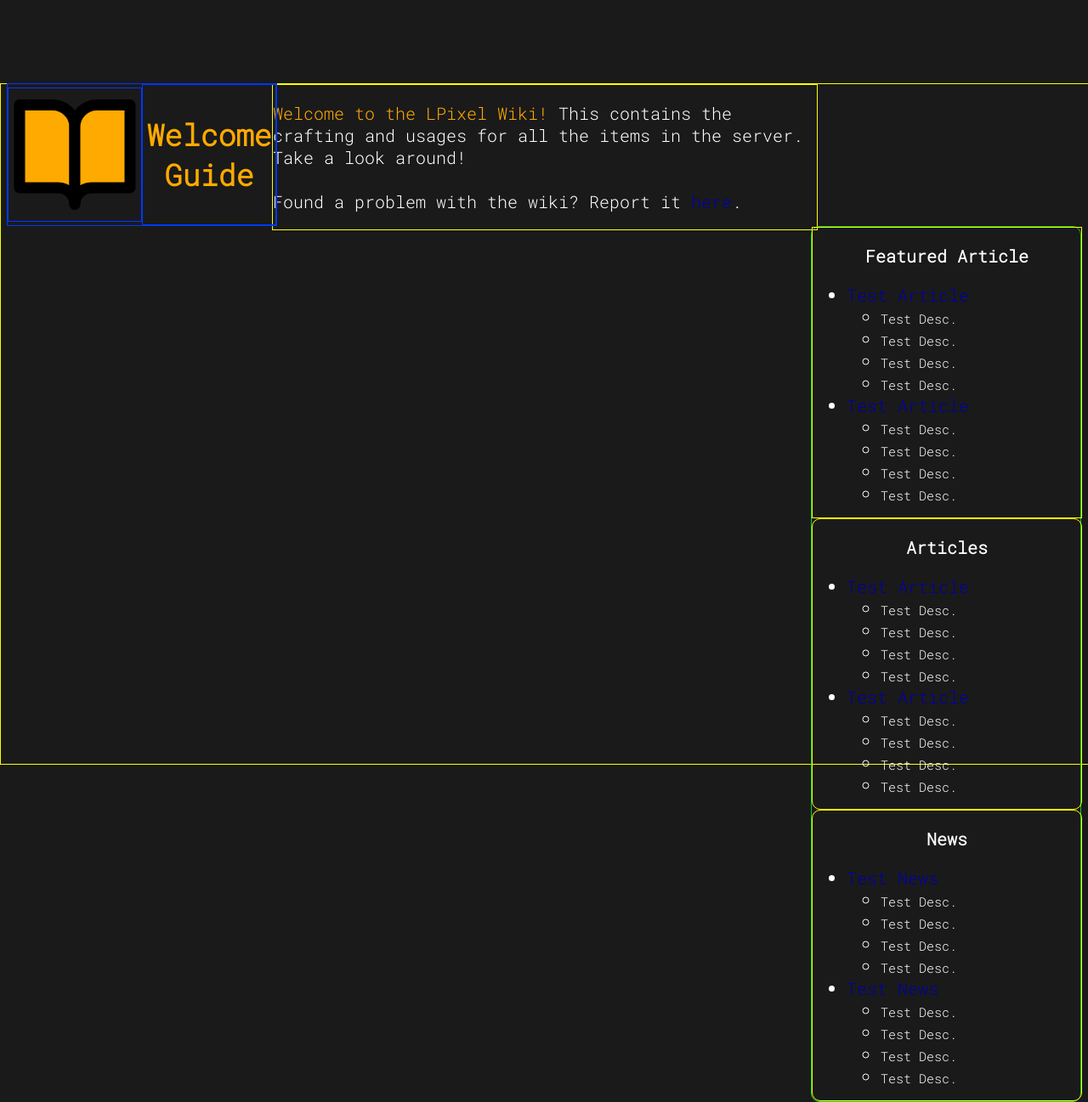
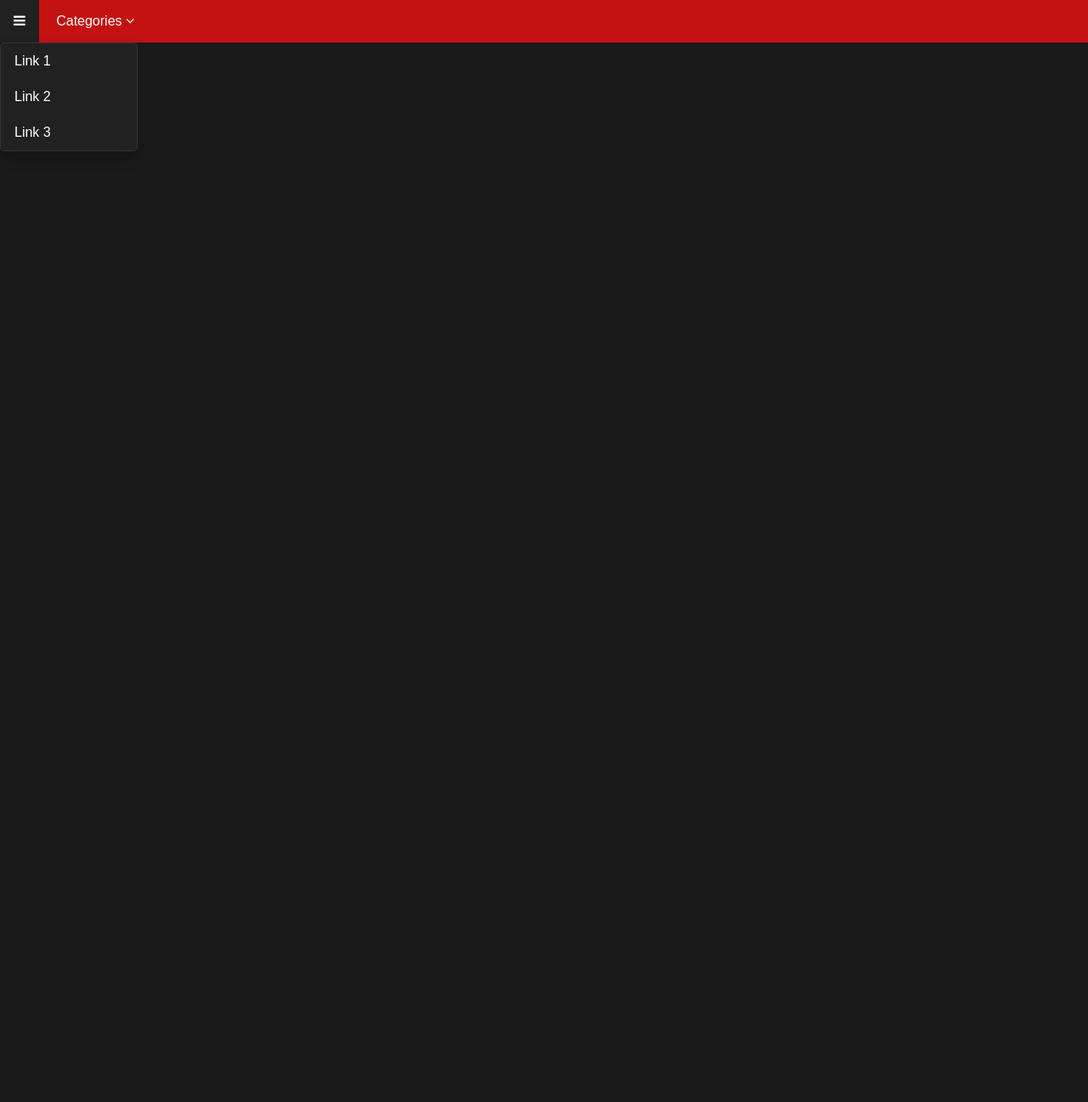
Before and after one commit to lpixelmc/lpixelmc.github.io, a PHP site: page /wiki/survival/items/index.html in a window 1280 px wide. Shown: the whole page at 85% size. After the commit the page ends 178 px from the top, so only its background shows below. Run offline with PHP 8.4, Linux system fonts and the light colour scheme.

Commit message:
Co-authored-by: Incbom <IncbomDev@users.noreply.github.com>

```diff
--- a/css/wiki_pages/index.css
+++ b/css/wiki_pages/index.css
@@ -1,226 +1,105 @@
-@import url('https://fonts.googleapis.com/css2?family=Roboto+Mono:wght@300&display=swap');
-.navigation {
-    height: 45px;
-    width: 100%;
+@import url('https://fonts.googleapis.com/css2?family=M+PLUS+Rounded+1c&display=swap');
+
+html {
+    background-color: #1a1a1a;
+    font-family: 'M PLUS Rounded 1c', sans-serif;
 }
 
-.introBox {
-    width: 100%;
-    height: 100%;
-    position: absolute;
-    left: 0;
-    right: 0;
-    margin: auto;
-    transform: translateY(0%);
-    font-size: 30px;
-    border: 1px solid yellow;
-}
-.introText {
-    width: 50%;
-    height: auto;
-    position: absolute;
-    left: 0;
-    right: 0;
-    margin: auto;
-    transform: translateY(0%);
-    font-size: 20px;
-    text-align: left;
-    border: 1px solid yellow;
+head {
+    margin: 0;
 }
 
-.featuredBox {
-    width: 100%;
-    float: left;
-    height: auto;
-    position: relative;
-    left: 0;
-    right: 0;
-    margin: auto;
-    transform: translateY(0%);
-    font-size: 15px;
-    border: 1px solid yellow;
-}
-.articleBox {
-    clear: both;
-    width: 100%;
-    float: left;
-    height: auto;
-    position: relative;
-    left: 0;
-    right: 0;
-    margin: auto;
-    transform: translateY(0%);
-    font-size: 15px;
-    border-radius: 10px;
-    border: 1px solid yellow;
+body {
+    margin: 0;
 }
 
-.leftBoxes {
-    clear: both;
-    width: 25%;
-    float: right;
-    height: auto;
-    position: relative;
-    left: 0;
-    right: 0;
-    margin: auto;
-    transform: translateY(0%);
-    font-size: 15px;
-    border-radius: 10px;
-    border: 1px solid rgb(13, 202, 48);
-}
-.newsBox {
-    clear: both;
+.nav {
+    height: 10%;
     width: 100%;
-    float: left;
-    height: auto;
-    position: relative;
-    left: 0;
-    right: 0;
-    margin: auto;
-    transform: translateY(0%);
-    font-size: 15px;
-    border-radius: 10px;
-    border: 1px solid yellow;
+    overflow: hi;
 }
 
-#introSVG {
-    width: 100%;
-  height: auto;
 
+
+
+.banner {
+    background-color: #c41212;
+    color: white;
+    font-family: "Proxima Nova", sans-serif;
+    background-repeat: no-repeat;
 }
 
-.introIcon {
-  width: 100%;
-  height: 100%;
-  border: 1px solid rgb(0, 55, 255);
-  display: flex;
-  align-items: center;
-  justify-content: center;
+.dropbtn {
+    background-color: rgba(0,0,0,0);
+    color: white;
+    padding: 16px;
+    font-size: 16px;
+    border: none;
+  }
 
-}
+  .dropdown {
+    position: relative;
+    display: inline-block;
+  }
 
-.introIconTextBox {
-    width: 100%;
-    height: auto;
-    position: relative;
-    left: 0;
-    text-align: center;
-    right: 0;
-    margin: auto;
-    transform: translateY(0%);
-    font-size: 30px;
-    border: 1px solid rgb(0, 55, 255);
-}
+  .dropdown-content {
+    display: none;
+    position: absolute;
+    background-color: #212121;
+    border: 1px solid #333333;
+    border-radius: 5px;
+    min-width: 160px;
+    box-shadow: 0px 8px 16px 0px rgba(0,0,0,0.2);
+    z-index: 1;
+    color: white;
+  }
 
-.fullIntroIcon {
-    display: flex;
-    align-items: center;
-    justify-content: center;
-    height: 25%;
-    clear: both;
-    float: left;
-    width: 25%;
-    position: relative;
-    left: 0;
-    right: 0;
-    margin: auto;
-    transform: translateY(0%);
-    font-size: 15px;
-    border: 1px solid rgb(0, 55, 255);
-}
-#newsTitle {
-    text-align: center;
-    font-size: 20px;
-    font-weight: bold;
+  .dropdown-content a {
     color: white;
-}
+    padding: 12px 16px;
+    text-decoration: none;
+    display: block;
+  }
 
-#featuredTitle {
-    text-align: center;
-    font-size: 20px;
-    font-weight: bold;
+  .dropdown-content a:hover {background-color: #ddd;}
+
+  .dropdown:hover .dropdown-content {display: block;}
+
+  .dropdown:hover .dropbtn {background-color: #212121;}
+
+  .dropbtn2 {
+    background-color: rgba(0,0,0,0);
     color: white;
-}
+    padding: 16px;
+    font-size: 16px;
+    border: none;
+  }
 
-#articleTitle {
-    text-align: center;
-    font-size: 20px;
-    font-weight: bold;
-    color: white;
-}
+    .dropdown2 {
+        position: relative;
+        display: inline-block;
+    }
 
-ul li {
-    list-style-type: disc;
-    color: white;
-    font-size: 20px;
-}
-html {
-    background-color: rgba(26,26,26,255);
-    font-family: 'Roboto Mono', sans-serif;
-    overflow-x: hidden;
-}
+    .dropdown-content2 {
+        display: none;
+        position: absolute;
+        background-color: #212121;
+        border: 1px solid #333333;
+        border-radius: 5px;
+        min-width: 160px;
+        z-index: 1;
+        color: white;
+    }
 
-html black {
-    color: #000000;
-}
+    .dropdown-content2 a {
+        color: white;
+        padding: 12px 16px;
+        text-decoration: none;
+        display: block;
+    }
 
-html dark_blue {
-    color: #0000AA;
-}
+    .dropdown-content2 a:hover {background-color: #ddd;}
 
-html dark_green {
-    color: #00AA00;
-}
+    .dropdown2:hover .dropdown-content2 {display: block;}
 
-html dark_aqua {
-    color: #00AAAA;
-}
-
-html dark_red {
-    color: #AA0000;
-}
-
-html dark_purple {
-    color: #AA00AA;
-}
-
-html gold {
-    color: #FFAA00;
-}
-
-html gray {
-    color: #AAAAAA;
-}
-
-html dark_gray {
-    color: #555555;
-}
-
-html blue {
-    color: #5555FF;
-}
-
-html green {
-    color: #55FF55;
-}
-
-html aqua {
-    color: #55FFFF;
-}
-
-html red {
-    color: #FF5555;
-}
-
-html light_purple {
-    color: #FF55FF;
-}
-
-html yellow {
-    color: #FFFF55;
-}
-
-html white {
-    color: #FFFFFF;
-}
+    .dropdown2:hover .dropbtn2 {background-color: #212121;}
--- a/wiki/survival/items/index.html
+++ b/wiki/survival/items/index.html
@@ -3,87 +3,30 @@
   <head>
     <link rel="stylesheet" href="../../../css/wiki_pages/index.css">
     <script src="../../../javascript/wiki_pages/index.js"></script>
-    <div class="navigation">
-
-    </div>
-
+    <link rel="stylesheet" href="https://cdnjs.cloudflare.com/ajax/libs/font-awesome/4.7.0/css/font-awesome.min.css">
   </head>
   <body>
-    <div class="navigation">
-
-    </div>
-
-    <div class="introBox">
-        <div class="introText">
-        <p><gold>Welcome to the LPixel Wiki!</gold><white> This contains the crafting and usages for all the items in the server. Take a look around!</white><br><br><white>Found a problem with the wiki? Report it </white><a href="https://discord.gg/AhrKwMZvaA" target="_blank" style="text-decoration: none"><dark_blue>here</dark_blue></a><white>.</white></p>
-        </div>
-        </div>
-        <div class="fullIntroIcon">
-            <div class="introIcon">
-                <img src="../../../images/wiki_pages/introIcon.svg" alt="introIcon" id="introSVG">
-            </div>
-            <div class="introIconTextBox">
-                    <h3 id="introIconText"><gold>Welcome Guide</gold></p>
-            </div>
-        </div>
-        <div class="leftBoxes">
-            <div class="featuredBox">
-             <h3 id="featuredTitle">Featured Article</h3>
-                <ul>
-                    <li><a href="test" style="text-decoration: none" target="_blank"><dark_blue>Test Article</dark_blue></a></li>
-                    <ul>
-                        <li style="list-style-type: circle"><white style="font-size: 15px">Test Desc.</white></li>
-                        <li style="list-style-type: circle"><white style="font-size: 15px">Test Desc.</white></li>
-                    <li style="list-style-type: circle"><white style="font-size: 15px">Test Desc.</white></li>
-                    <li style="list-style-type: circle"><white style="font-size: 15px">Test Desc.</white></li>
-                </ul>
-                <li><a href="test" style="text-decoration: none" target="_blank"><dark_blue>Test Article</dark_blue></a></li>
-                <ul>
-                    <li style="list-style-type: circle"><white style="font-size: 15px">Test Desc.</white></li>
-                    <li style="list-style-type: circle"><white style="font-size: 15px">Test Desc.</white></li>
-                    <li style="list-style-type: circle"><white style="font-size: 15px">Test Desc.</white></li>
-                    <li style="list-style-type: circle"><white style="font-size: 15px">Test Desc.</white></li>
-                </ul>
-            </ul>
-        </div>
-        <div class="articleBox">
-            <h3 id="articleTitle">Articles</h3>
-            <ul>
-                <li><a href="test" style="text-decoration: none" target="_blank"><dark_blue>Test Article</dark_blue></a></li>
-                <ul>
-                    <li style="list-style-type: circle"><white style="font-size: 15px">Test Desc.</white></li>
-                    <li style="list-style-type: circle"><white style="font-size: 15px">Test Desc.</white></li>
-                    <li style="list-style-type: circle"><white style="font-size: 15px">Test Desc.</white></li>
-                    <li style="list-style-type: circle"><white style="font-size: 15px">Test Desc.</white></li>
-                </ul>
-                <li><a href="test" style="text-decoration: none" target="_blank"><dark_blue>Test Article</dark_blue></a></li>
-                <ul>
-                    <li style="list-style-type: circle"><white style="font-size: 15px">Test Desc.</white></li>
-                    <li style="list-style-type: circle"><white style="font-size: 15px">Test Desc.</white></li>
-                    <li style="list-style-type: circle"><white style="font-size: 15px">Test Desc.</white></li>
-                    <li style="list-style-type: circle"><white style="font-size: 15px">Test Desc.</white></li>
-                </ul>
-        </div>
-        <div class="newsBox">
-            <h3 id="newsTitle">News</h3>
-            <ul>
-                <li><a href="test" style="text-decoration: none" target="_blank"><dark_blue>Test News</dark_blue></a></li>
-                <ul>
-                    <li style="list-style-type: circle"><white style="font-size: 15px">Test Desc.</white></li>
-                    <li style="list-style-type: circle"><white style="font-size: 15px">Test Desc.</white></li>
-                    <li style="list-style-type: circle"><white style="font-size: 15px">Test Desc.</white></li>
-                    <li style="list-style-type: circle"><white style="font-size: 15px">Test Desc.</white></li>
-                </ul>
-                <li><a href="test" style="text-decoration: none" target="_blank"><dark_blue>Test News</dark_blue></a></li>
-                <ul>
-                    <li style="list-style-type: circle"><white style="font-size: 15px">Test Desc.</white></li>
-                    <li style="list-style-type: circle"><white style="font-size: 15px">Test Desc.</white></li>
-                    <li style="list-style-type: circle"><white style="font-size: 15px">Test Desc.</white></li>
-                    <li style="list-style-type: circle"><white style="font-size: 15px">Test Desc.</white></li>
-            </ul>
+    <div class="nav">
+        <div class="banner">
+            <div class="dropdown">
+                <button class="dropbtn"><i class="fa fa-bars"></i></button>
+                <div class="dropdown-content">
+                  <a href="#">Link 1</a>
+                  <a href="#">Link 2</a>
+                  <a href="#">Link 3</a>
+                </div>
+              </div>
+              <div class="dropdown2">
+                <button class="dropbtn2">Categories <i class="fa fa-angle-down"></i></button>
+                <div class="dropdown-content2">
+                  <a href="#">Link 1</a>
+                  <a href="#">Link 2</a>
+                  <a href="#">Link 3</a>
+                </div>
 
         </div>
-        </div>
+    </div>
+  </body>
 
-  </body>
-</html>
+
+  </html>
```
Also changed, not shown: css/wiki_pages/search.css (added, +47 -0 lines), javascript/wiki_pages/search.js (added, +16 -0 lines), wiki/survival/items/search.html (added, +30 -0 lines).
